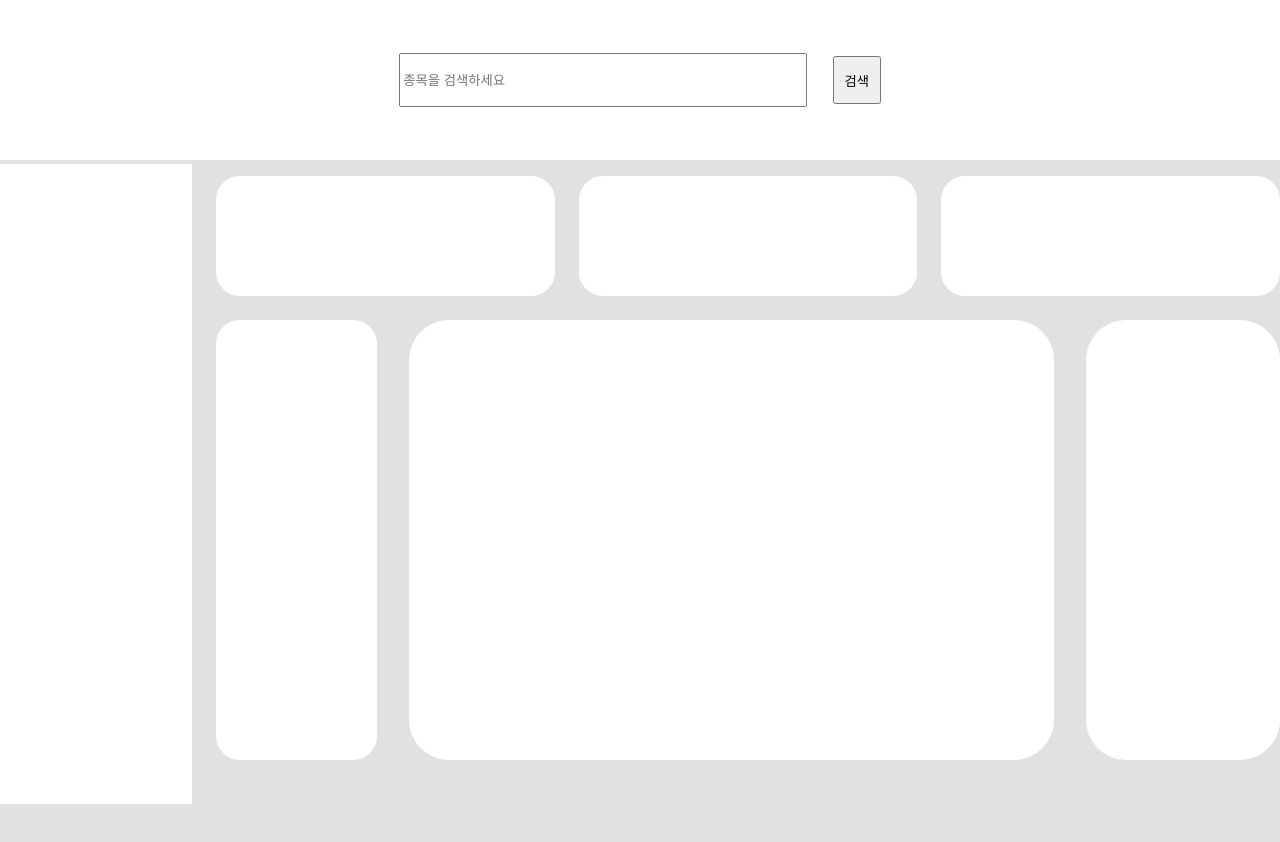
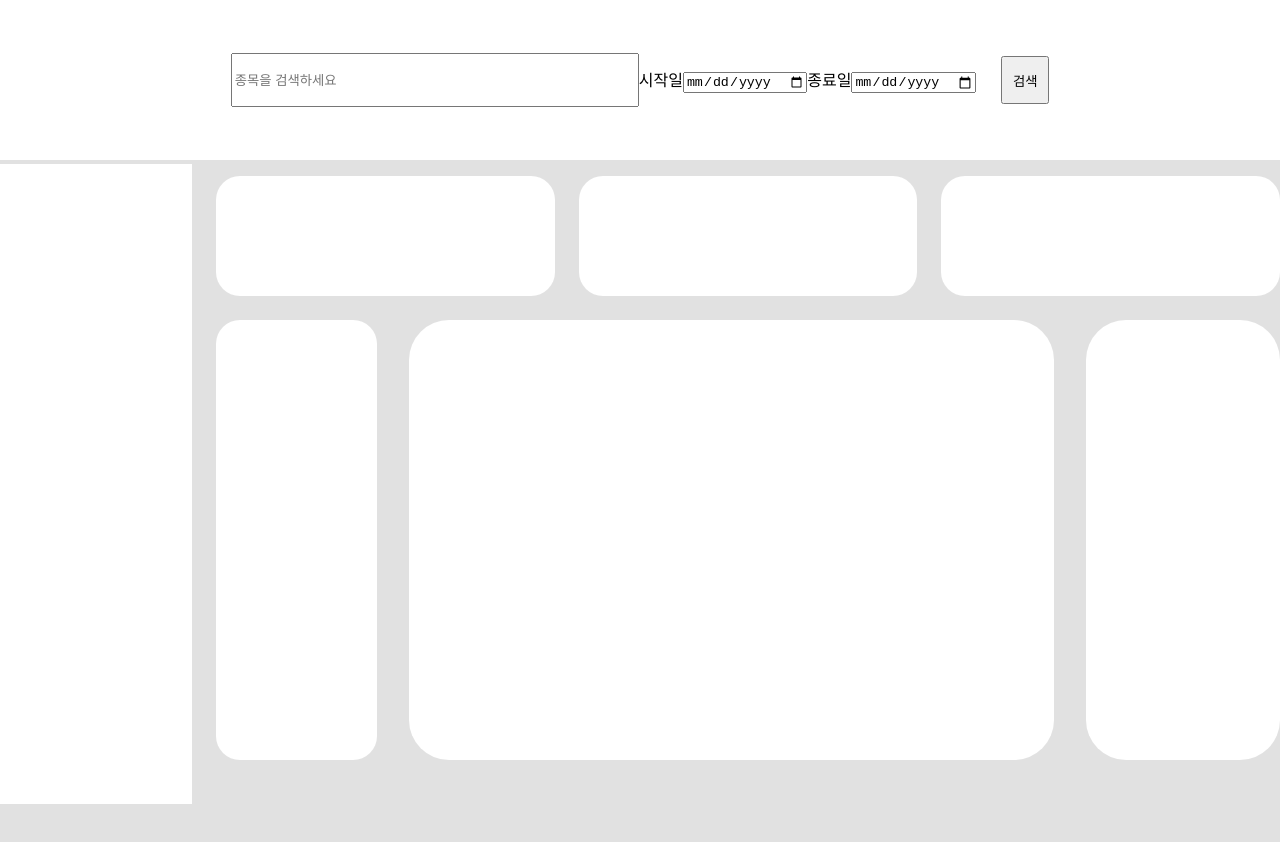
Before and after one commit to Finance-Gachon/finance_news_project, a React (Create React App) app in the folder frontend/: page / in a window 1280 px wide. Shown: the top 842 px of the page. Built offline with nearby package versions, Linux system fonts and the light colour scheme.

Commit message:
Feat: GET Search & Date

```diff
--- a/frontend/src/App.js
+++ b/frontend/src/App.js
@@ -1,29 +1,70 @@
 import './App.css';
-// import axios from 'axios';
+import React, {useState} from 'react';
+import axios from 'axios';
 
 const App = () => {
+  const [data, setData] = useState(null);
+  const [inputValue, setInputValue] = useState('');
+  const [inputStartDate, setStartDate] = useState('');
+  const [inputEndDate, setEndDate] = useState('');
 
-  const goSearch = (event) => {
+  const onClick = () => {
+    axios.get(`http://localhost:8000/search/${inputValue}&${inputStartDate}&${inputEndDate}`)
+      .then(response => {
+        console.log(response.data);
+        console.log(response.data.data);
+        setData(response.data.data);
+      })
+      .catch(error => {
+        console.error('데이터를 불러오는 중 오류 발생:', error);
+      });
+  }
 
-    const searchInputValue = event.target.elements["search-data"].value;
+  const handleInputChange = (e) => {
+    // 사용자가 입력할 때 마다 inputValue 상태를 업데이트
+    console.log(e.target.value)
+    setInputValue(e.target.value);
+  }
 
-    // 이제 searchInputValue를 사용하여 검색 또는 필요한 작업을 수행할 수 있음
+  const handleStartDateChange = (e) => {
+    console.log(e.target.value)
+    setStartDate(e.target.value);
+  }
 
-    console.log("검색어:", searchInputValue);
-  };
+  const handleEndDateChange = (e) => {
+    console.log(e.target.value)
+    setEndDate(e.target.value);
+  }
 
   return (
     <div className="screen">
       <div className="header">
         <div>
-          <form onSubmit={goSearch} className="search-area">
-            <input className="search-input" type="text" id='search-data' placeholder='종목을 검색하세요'></input>
-            <button className="search-button" type='submit'> 검색 </button>
+          <form className="search-area">
+            <input className="search-input" type="text" id='search-data' placeholder='종목을 검색하세요'
+               value={inputValue} onChange={handleInputChange}></input>
+
+            <label>시작일
+            <input className="date-input" type="date" id="date-date"
+              value={inputStartDate} onChange={handleStartDateChange}></input>
+            </label>
+
+            <label>종료일
+            <input className="date-input" type="date" id="date-date"
+              value={inputEndDate} onChange={handleEndDateChange}></input>
+            </label>
+
+            <button type="button" className="search-button" onClick={onClick}> 검색 </button>
           </form>
         </div>
       </div>
       <div className='body'>
         <div className="menu">
+          {data && data.map((item, index) => (
+            <div key={index}>
+              {item.company_name} {item.item}
+            </div>
+          ))}
         </div>
         <div className='body-title'>
         </div>
```
